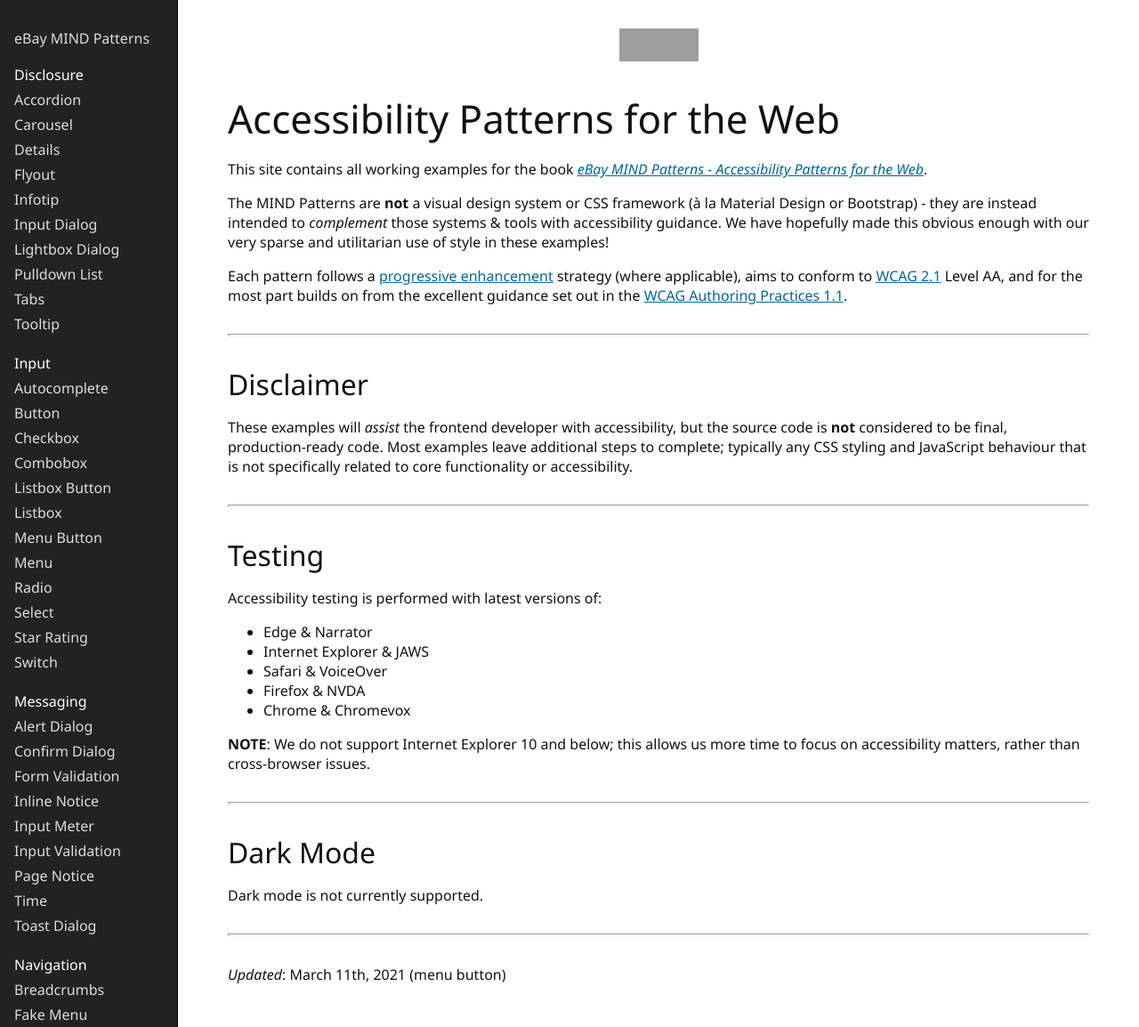
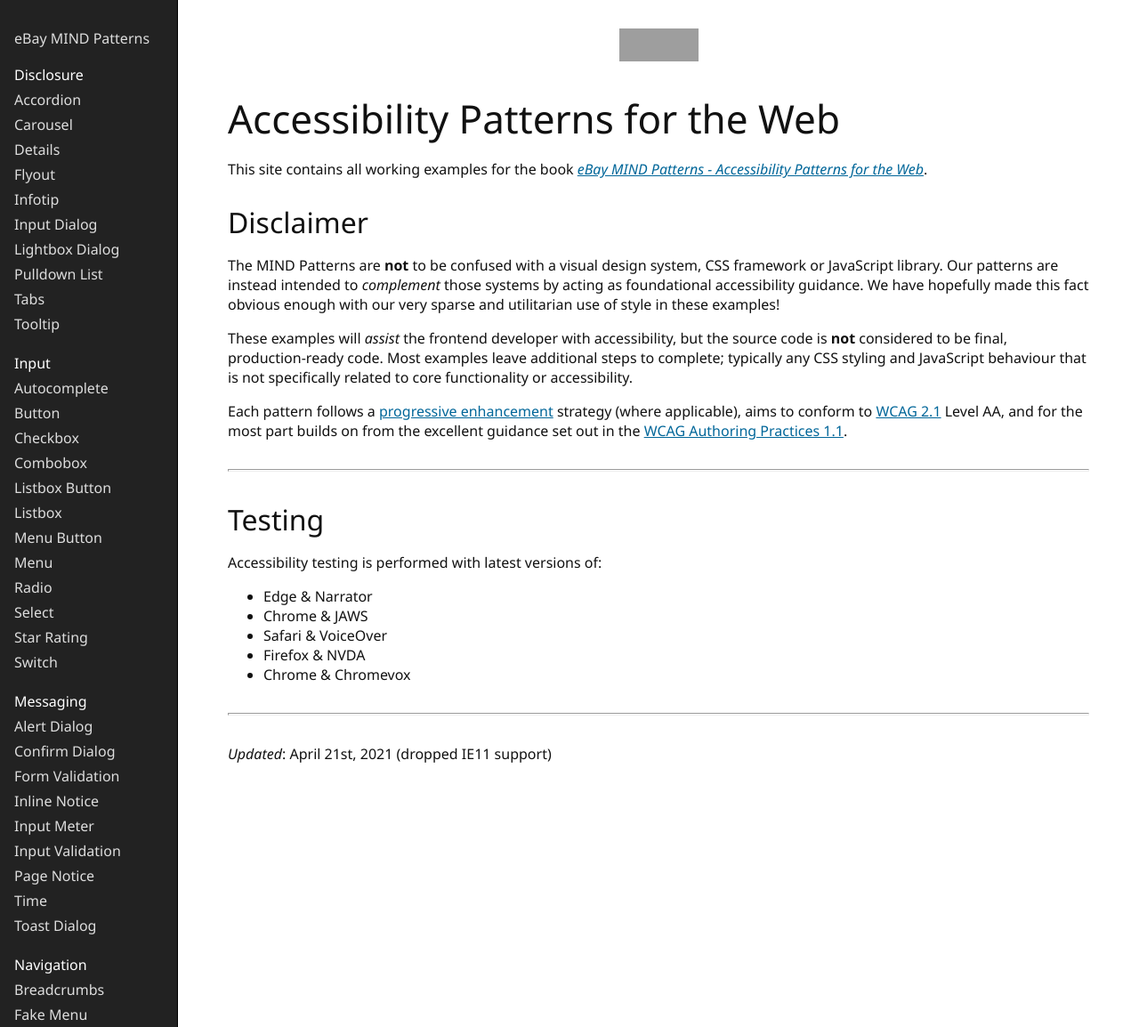
Before and after one commit to eBay/mindpatterns, a Jekyll site: the page built from index.html, in a window 1280 px wide and 1154 px high. Shown: the whole window at 89% size. Built offline with Jekyll 4.4.1, drawn with Linux system fonts in a browser that asks for light colours; grey boxes are pictures that could not be loaded.

```diff
--- a/index.html
+++ b/index.html
@@ -5,13 +5,11 @@
 <h1>Accessibility Patterns for the Web</h1>
 
 <p>This site contains all working examples for the book <cite><a href="https://ebay.gitbooks.io/mindpatterns/content/">eBay MIND Patterns - Accessibility Patterns for the Web</a></cite>.</p>
-<p>The MIND Patterns are <strong>not</strong> a visual design system or CSS framework (à la Material Design or Bootstrap) - they are instead intended to <em>complement</em> those systems &amp; tools with accessibility guidance. We have hopefully made this obvious enough with our very sparse and utilitarian use of style in these examples!</p>
-<p>Each pattern follows a <a href="http://en.wikipedia.org/wiki/Progressive_enhancement">progressive enhancement</a> strategy (where applicable), aims to conform to <a href="https://www.w3.org/TR/WCAG21/">WCAG 2.1</a> Level AA, and for the most part builds on from the excellent guidance set out in the <a href="https://www.w3.org/TR/wai-aria-practices-1.1/">WCAG Authoring Practices 1.1</a>.</p>
-
-<hr />
 
 <h2>Disclaimer</h2>
+<p>The MIND Patterns are <strong>not</strong> to be confused with a visual design system, CSS framework or JavaScript library. Our patterns are instead intended to <em>complement</em> those systems by acting as foundational accessibility guidance. We have hopefully made this fact obvious enough with our very sparse and utilitarian use of style in these examples!</p>
 <p>These examples will <em>assist</em> the frontend developer with accessibility, but the source code is <strong>not</strong> considered to be final, production-ready code. Most examples leave additional steps to complete; typically any CSS styling and JavaScript behaviour that is not specifically related to core functionality or accessibility.</p>
+<p>Each pattern follows a <a href="http://en.wikipedia.org/wiki/Progressive_enhancement">progressive enhancement</a> strategy (where applicable), aims to conform to <a href="https://www.w3.org/TR/WCAG21/">WCAG 2.1</a> Level AA, and for the most part builds on from the excellent guidance set out in the <a href="https://www.w3.org/TR/wai-aria-practices-1.1/">WCAG Authoring Practices 1.1</a>.</p>
 
 <hr />
 
@@ -19,19 +17,12 @@
 <p>Accessibility testing is performed with latest versions of:
 <ul>
     <li>Edge &amp; Narrator</li>
-    <li>Internet Explorer &amp; JAWS</li>
+    <li>Chrome &amp; JAWS</li>
     <li>Safari &amp; VoiceOver</li>
     <li>Firefox &amp; NVDA</li>
     <li>Chrome &amp; Chromevox</li>
 </ul>
-<p><strong>NOTE</strong>: We do not support Internet Explorer 10 and below; this allows us more time to focus on accessibility matters, rather than cross-browser issues.</p>
 
 <hr />
 
-<h2>Dark Mode</h2>
-
-<p>Dark mode is not currently supported.</p>
-
-<hr />
-
-<p><i>Updated</i>: March 11th, 2021 (menu button)</p>
+<p><i>Updated</i>: April 21st, 2021 (dropped IE11 support)</p>
```
Also changed, not shown: README.md.
